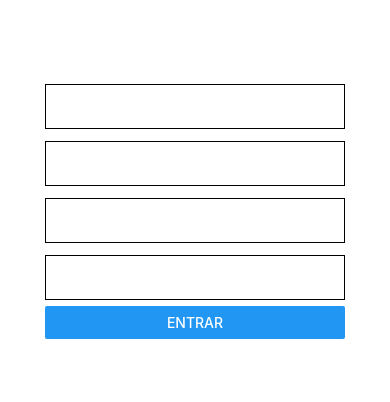
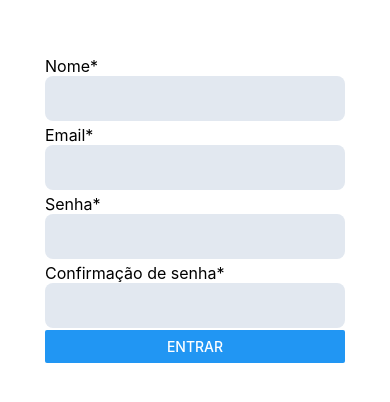
Before and after one commit to jadsonkenard/form_validator_hook-form-yup, a React Native app: screen / in a window 390 px wide. Shown: the part 214-616 px from the top of the page. Built offline with nearby package versions, Linux system fonts and the light colour scheme.

Commit message:
estilização dos inputs

```diff
--- a/src/components/Form/index.tsx
+++ b/src/components/Form/index.tsx
@@ -21,12 +21,12 @@ const schema = yup.object({
     .required("Email é obrigatório"),
   password: yup
     .string()
-    .min(8, "A senha deve ter pelo menos 8 caracteres")
-    .required("A senha é obrigatória"),
+    .required("A senha é obrigatória")
+    .min(3, "A senha deve ter pelo menos 3 caracteres"),
   confirm_password: yup
     .string()
     .required("Confirmar senha é obrigatório")
-    .oneOf([yup.ref("password")], "A senha deve ser igual a senha anterior"),
+    .oneOf([yup.ref("password")], "Senhas não conferem")
 });
 
 export default function FormRegister() {
@@ -43,10 +43,26 @@ export default function FormRegister() {
   }
   return (
     <View>
-      <InputControl name="name" control={control} error={errors.name} />
-      <InputControl name="email" control={control} error={errors.email} />
-      <InputControl name="password" control={control} error={errors.password} />
       <InputControl
+        label="Nome*"
+        name="name"
+        control={control}
+        error={errors.name}
+      />
+      <InputControl
+        label="Email*"
+        name="email"
+        control={control}
+        error={errors.email}
+      />
+      <InputControl
+        label="Senha*"
+        name="password"
+        control={control}
+        error={errors.password}
+      />
+      <InputControl
+        label="Confirmação de senha*"
         name="confirm_password"
         control={control}
         error={errors.confirm_password}
--- a/src/components/Input/index.tsx
+++ b/src/components/Input/index.tsx
@@ -1,22 +1,19 @@
-import { TextInput, TextInputProps, StyleSheet } from "react-native"
+import { TextInput, TextInputProps, StyleSheet } from "react-native";
 
-export type IInput = TextInputProps & {
-    // value?: string;
-}
+export type IInput = TextInputProps & {};
 
-export const Input = ({value, ...props}: IInput) => {
-    return(
-        <>
-        <TextInput style={styles.input} {...props}/>
-        </>
-    )
-}
+export const Input = ({ ...props }: IInput) => {
+  return <TextInput style={styles.input} {...props} />;
+};
 
 const styles = StyleSheet.create({
-    input: {
-        borderWidth: 1,
-        width: 300,
-        height: 45,
-        marginVertical: 6
-    }
-})
+  input: {
+    width: 300,
+    height: 45,
+    backgroundColor: "#e2e8f0",
+    borderRadius: 8,
+    paddingHorizontal: 8,
+    fontSize: 16,
+    fontWeight: '600'
+  },
+});
--- a/src/components/InputControl/index.tsx
+++ b/src/components/InputControl/index.tsx
@@ -1,34 +1,48 @@
 import { Control, Controller, FieldError } from "react-hook-form";
 import { Input, IInput } from "../Input";
-import { Text, StyleSheet } from "react-native";
+import { Text, StyleSheet, View } from "react-native";
 
 type Props = IInput & {
   control: Control<any>;
   name: string;
   error?: FieldError;
-}
+  label: string;
+};
 
-export const InputControl = ({ control, name, error, ...props }: Props) => {
-    return(
-        <>
+export const InputControl = ({
+  control,
+  name,
+  error,
+  label,
+  ...props
+}: Props) => {
+  return (
+    <View style={styles.container}>
+      <Text style={styles.label}>{label}</Text>
       <Controller
         name={name}
         control={control}
-        render={({field: {onChange, value}}) => (
-            <Input
-            onChangeText={onChange}
-            value={value}
-            {...props}
-            />
+        render={({ field: { onChange, value } }) => (
+          <Input onChangeText={onChange} value={value} {...props} />
         )}
       />
-        {error && <Text style={styles.error}>{error.message}</Text>}
-        </>
-    )
-}
+      {error ? (
+        <Text style={styles.error}>{error.message}</Text>
+      ) : (
+        <Text style={styles.error}></Text>
+      )}
+    </View>
+  );
+};
 
 const styles = StyleSheet.create({
+  container: {
+    marginVertical: 2,
+  },
+  label: {
+    fontSize: 16
+  },
   error: {
-        color: 'red'
-    }
-})
+    color: "red",
+  },
+});
```
Lines whose indentation alone changed are shown as unchanged.
